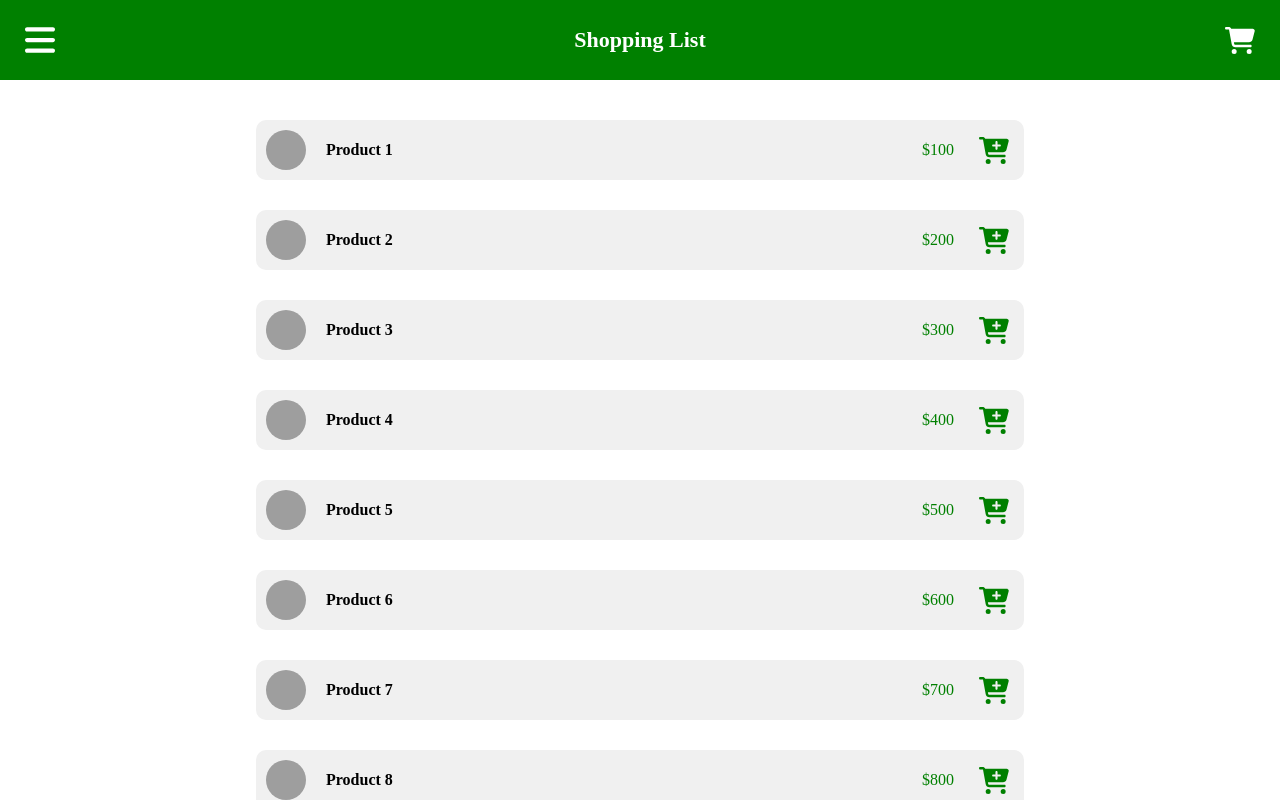
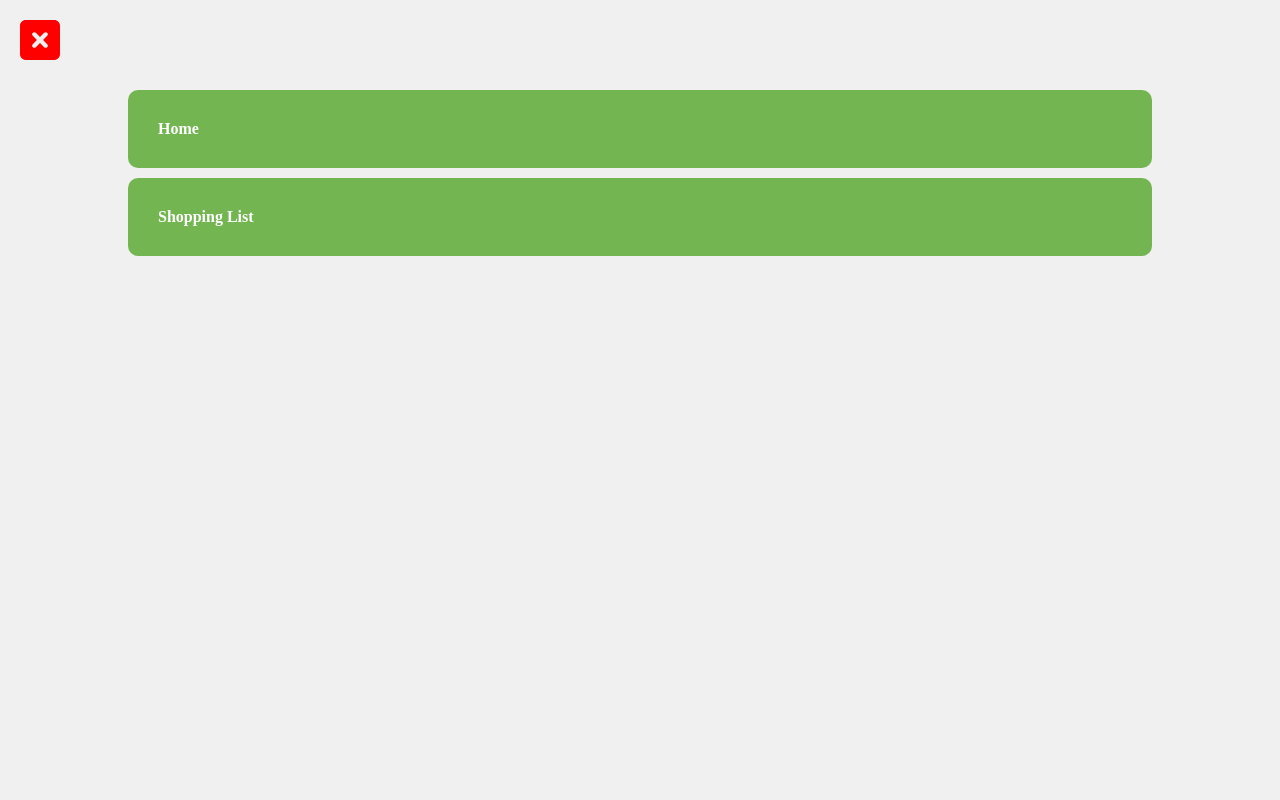
Before and after one commit to maruf-bin-salim/organic-food-ecommerce, a Next.js app: page /shopping-list in a window 1280 px wide. Both pictures are taken after a click on the element 40 px from the left and 40 px from the top of the page. Built offline with nearby package versions, Linux system fonts and the light colour scheme; grey boxes are pictures that could not be loaded.

Commit message:
navigation component, shopping list products hook structure and more ...

```diff
--- /dev/null
+++ b/components/navigation/navigation.js
@@ -0,0 +1,32 @@
+import { useRouter } from 'next/router';
+import React from 'react'
+import styles from './navigation.module.css'
+
+
+const Navigation = ({ setIsNavOpen }) => {
+  const router = useRouter();
+
+
+    return (
+        <div className={styles.page}>
+            <div className={styles.navCloseContainer}>
+                <div className={styles.navClose} onClick={() => { setIsNavOpen(false) }} />
+            </div>
+
+            <div className={styles.navLinks}>
+                <div className={styles.navLink}
+                    onClick={() => { router.push('/') }}
+                >
+                    <div className={styles.navLinkText}>Home</div>
+                </div>
+                <div className={styles.navLink}
+                    onClick={() => { router.push('/shopping-list') }}
+                >
+                    <div className={styles.navLinkText}>Shopping List</div>
+                </div>
+            </div>
+        </div>
+    )
+}
+
+export default Navigation
--- /dev/null
+++ b/components/navigation/navigation.module.css
@@ -0,0 +1,52 @@
+.page {
+    width: 100%;
+    height: 100%;
+    display: flex;
+    flex-direction: column;
+}
+
+
+.navCloseContainer {
+    background-color: #f0f0f0;
+    display: flex;
+    justify-content: flex-start;
+    align-items: center;
+    padding: 20px;
+    height: max-content;
+
+}
+
+.navClose {
+    height: 40px;
+    width: 40px;
+    cursor: pointer;
+    background: url('/nav-close.svg');
+    background-size: 40px;
+    background-repeat: no-repeat;
+    background-position: center;
+}
+
+.navLinks {
+    flex: 1;
+    background-color: #f0f0f0;
+    display: flex;
+    flex-direction: column;
+    overflow-y: scroll;
+    align-items: center;
+}
+
+.navLink {
+    font-weight: bold;
+    background-color: #73b651;
+    cursor: pointer;
+    margin-top: 10px;
+    padding: 30px;
+    border-radius: 10px;
+    width: 80%;
+    cursor: pointer;
+    color: white;
+}
+
+.navLink:hover {
+    text-decoration: underline;
+}
--- /dev/null
+++ b/hooks/useShoppingListProducts.js
@@ -0,0 +1,12 @@
+import products from "@/data/products";
+import { useEffect, useState } from "react";
+// write a simple hook that returns a list of products
+
+
+export const useShoppingListProducts = () => {
+    const [loadedProducts, setProducts] = useState([]);
+    useEffect(() => {
+        setProducts(products)
+    }, []);
+    return { products : loadedProducts};
+}
--- a/pages/home.js
+++ b/pages/home.js
@@ -1,6 +1,8 @@
 import React from 'react'
 
 const Home = () => {
+
+
   return (
     <div>Home</div>
   )
--- a/pages/shopping-list.js
+++ b/pages/shopping-list.js
@@ -1,20 +1,34 @@
-import React from 'react'
+import React, { useState } from 'react'
+
 import styles from '../styles/ShoppingList.module.css'
 
-import { useProducts } from '@/hooks/useProducts';
+import Navigation from '@/components/navigation/navigation';
+import { useShoppingListProducts } from '@/hooks/useShoppingListProducts';
 
 const ShoppingList = () => {
 
-  const { products } = useProducts();
+
+  const { products } = useShoppingListProducts();
+  const [isNavOpen, setIsNavOpen] = useState(false);
+
+
+  if (isNavOpen) {
+    return (
+      <Navigation
+        setIsNavOpen={setIsNavOpen}
+      />
+    )
+  }
+
+
   return (
     <div className={styles.page}>
 
       <div className={styles.topBar}>
-        <div className={styles.hamburger} />
+        <div className={styles.hamburger} onClick={() => { setIsNavOpen(true) }} />
         <div className={styles.pageTitle}> Shopping List</div>
         <div className={styles.cart} />
       </div>
-
 
       <div className={styles.products}>
         {
@@ -26,6 +40,7 @@
               <div className={styles.productName}>{product.name}</div>
               <div className={styles.productPrice}>${product.price}</div>
               <div className={styles.addProduct} />
+              <div className={styles.removeFromList} />
             </div>
           ))
         }
--- a/styles/ShoppingList.module.css
+++ b/styles/ShoppingList.module.css
@@ -6,7 +6,7 @@
 }
 
 .topBar {
-    background-color: green;
+    background-color: #73b651;
     display: flex;
     justify-content: space-around;
     align-items: center;
@@ -48,6 +48,7 @@
     flex: 1;
     overflow-y: scroll;
     padding: 10px;
+    padding-bottom: 30px;
 }
 
 .product {
@@ -58,6 +59,7 @@
     align-items: center;
     justify-content: space-between;
     background-color: #f0f0f0;
+    border: 1px solid #cfcfcf;
 }
 
 .productImage {
@@ -81,19 +83,31 @@
 
 .productPrice {
     padding: 10px;
-    color: green;
+    color: #73b651;
 }
+
 
 .addProduct {
     height: 40px;
     width: 40px;
+    margin-left: 10px;
     cursor: pointer;
     background: url('/add-to-cart.svg');
     background-size: 30px;
     background-repeat: no-repeat;
     background-position: center;
+}
+.removeFromList {
+    height: 40px;
+    width: 40px;
     margin-left: 10px;
+    cursor: pointer;
+    background: url('/remove.svg');
+    background-size: 30px;
+    background-repeat: no-repeat;
+    background-position: center;
 }
+
 
 /* add a media query greater than phone size */
 @media (min-width: 600px) {
@@ -102,4 +116,8 @@
         padding-left: 20%;
         padding-right: 20%;
     }
+
+    .navLink {
+        width: 60%;
+    }
 }
```
Also changed, not shown: public/nav-close.svg (added), public/remove.svg (added).
